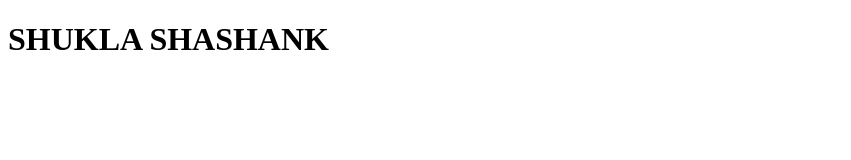
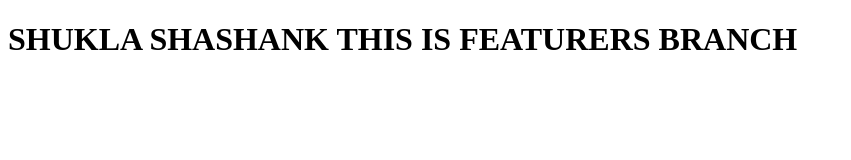
Before and after one commit to shashank0092/Advance-Git, a plain HTML site: page index.html in a window 1280 px wide. Shown: the whole page, without its empty margins (0-851 px from the left). Drawn offline with Linux system fonts and the light colour scheme.

Commit message:
Features Commit

```diff
--- a/index.html
+++ b/index.html
@@ -9,7 +9,7 @@
 <body>
     <h1>
 
-        SHUKLA SHASHANK
+        SHUKLA SHASHANK THIS IS FEATURERS BRANCH
 
     </h1>
 </body>
```
